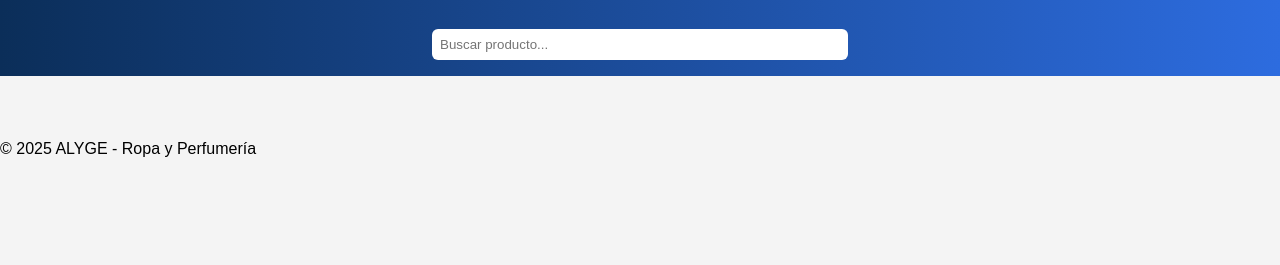
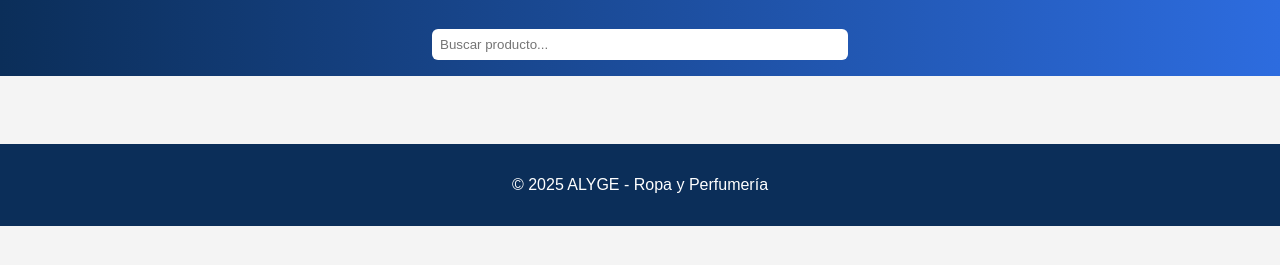
Before and after one commit to pabloencarnacioncamba-hue/CATALAGO-ALYGE, a plain HTML site: page index.html in a window 1280 px wide. Shown: the part 77-342 px from the top of the page. Drawn offline with Linux system fonts and the light colour scheme.

Commit message:
Update style.css

```diff
--- a/style.css
+++ b/style.css
@@ -1,5 +1,5 @@
 body {
-  font-family: Arial, sans-serif;
+  font-family: 'Poppins', Arial, sans-serif;
   margin: 0;
   padding: 0;
   background: #f4f4f4;
@@ -34,6 +34,11 @@ header {
   color: white;
   border-radius: 5px;
   cursor: pointer;
+  transition: background 0.3s;
+}
+
+.categoria:hover {
+  background: #1b4da0;
 }
 
 #productos {
@@ -54,6 +59,8 @@ header {
 .card img {
   max-width: 100%;
   border-radius: 5px;
+  height: 200px;
+  object-fit: cover;
 }
 
 button {
@@ -64,8 +71,17 @@ button {
   border-radius: 5px;
   cursor: pointer;
   margin-top: 8px;
+  transition: background 0.3s;
 }
 
 button:hover {
   background: #1b4da0;
 }
+
+footer {
+  text-align: center;
+  padding: 1rem;
+  background: #0b2e59;
+  color: white;
+  margin-top: 20px;
+}
```
